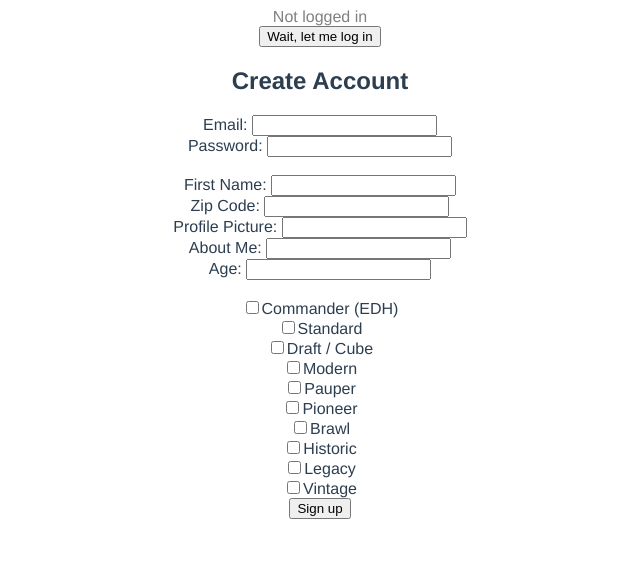
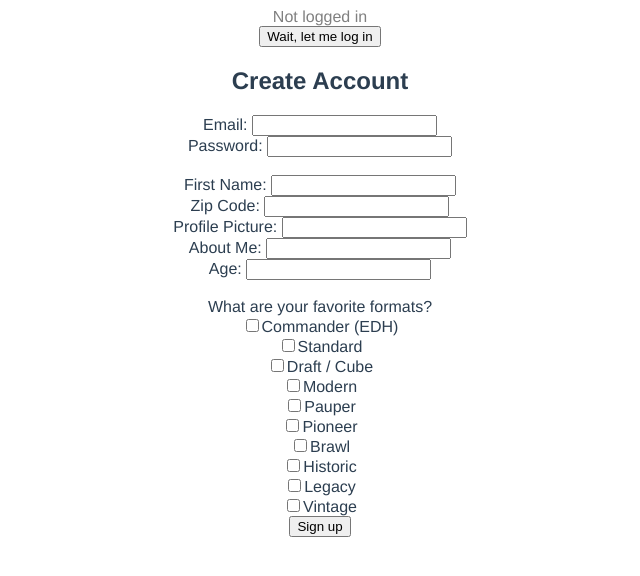
Before and after one commit to katke/playgroup-tutor-frontend, a Vue app: page /create-account in a window 1280 px wide. Shown: the top 576 px of the page, without its empty margins (320-960 px from the left). Built offline with nearby package versions, Linux system fonts and the light colour scheme; what vue-cool-select would draw is missing.

Commit message:
back to advanced chat

```diff
--- a/src/App.vue
+++ b/src/App.vue
@@ -66,7 +66,6 @@ export default {
     loginCheck: function () {
       if (localStorage.first_name) {
         this.loginStatus = `Logged in as ${localStorage.first_name}`;
-        console.log(localStorage);
       } else {
         this.loginStatus = "Not logged in";
       }
--- a/src/views/AdvancedChat.vue
+++ b/src/views/AdvancedChat.vue
@@ -47,18 +47,14 @@ export default {
     };
   },
   methods: {
-    loadFriends: function () {
-      axios.get("/friends").then((response) => {
-        this.friends = response.data;
-      });
-    },
     test: function () {},
     loadChatroomData: function () {
       axios.get("/friends").then((response) => {
         this.friends = response.data;
+        console.log("my friends", response);
         axios.get("/my-messages").then((response) => {
           this.myMessages = response.data;
-          // loop test
+          console.log("my messages", response.data);
           const rooms = [];
           this.friends.forEach((friend) => {
             rooms.push({
--- a/src/views/CreateAccount.vue
+++ b/src/views/CreateAccount.vue
@@ -34,6 +34,7 @@
       </div>
     </div>
     <br />
+    <div>What are your favorite formats?</div>
     <div v-for="format in favorite_formats" v-bind:key="format.name">
       <div class="form-check">
         <input class="form-check-input" type="checkbox" value="" v-bind:id="format.name" v-model="format.checked" />
```
